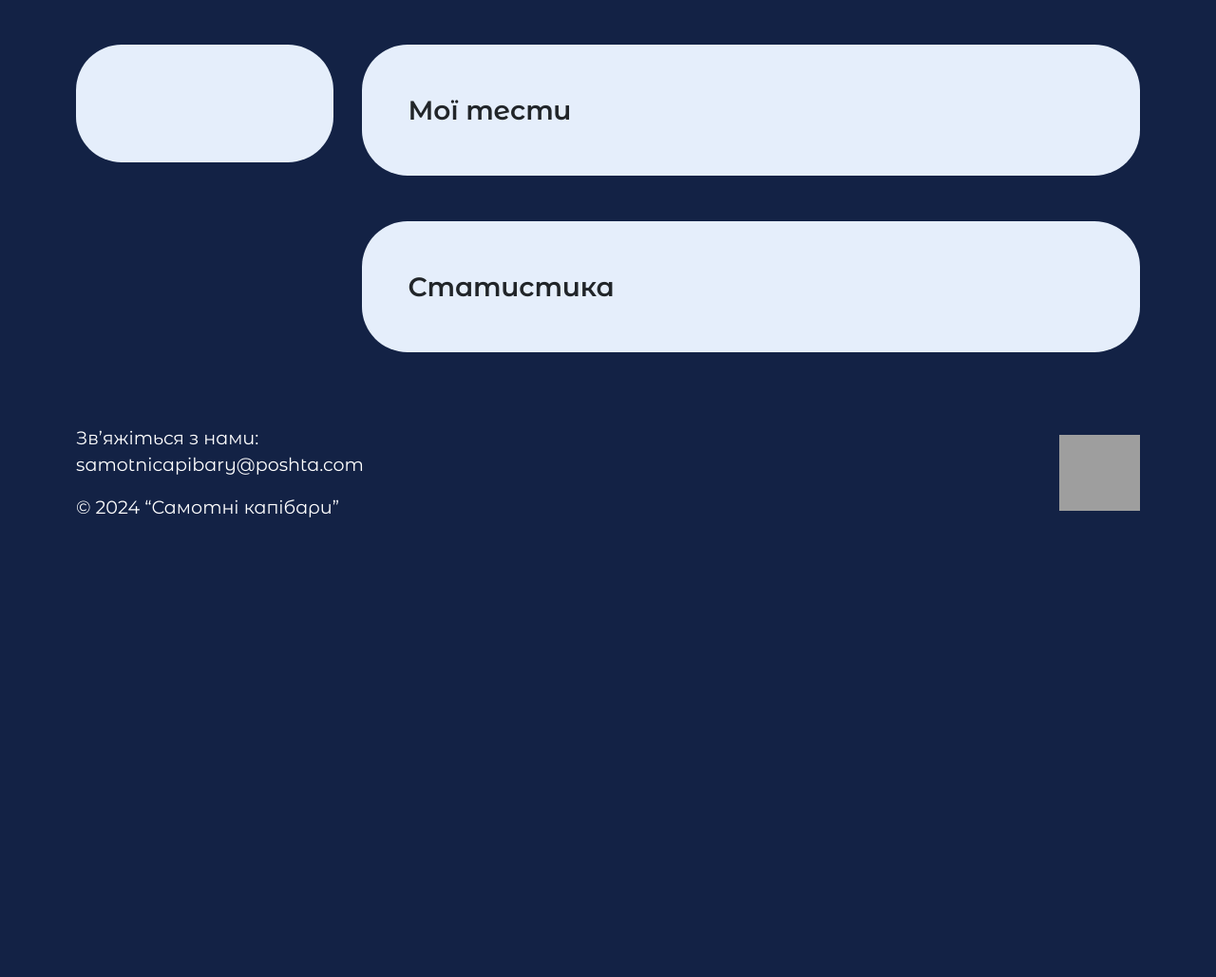
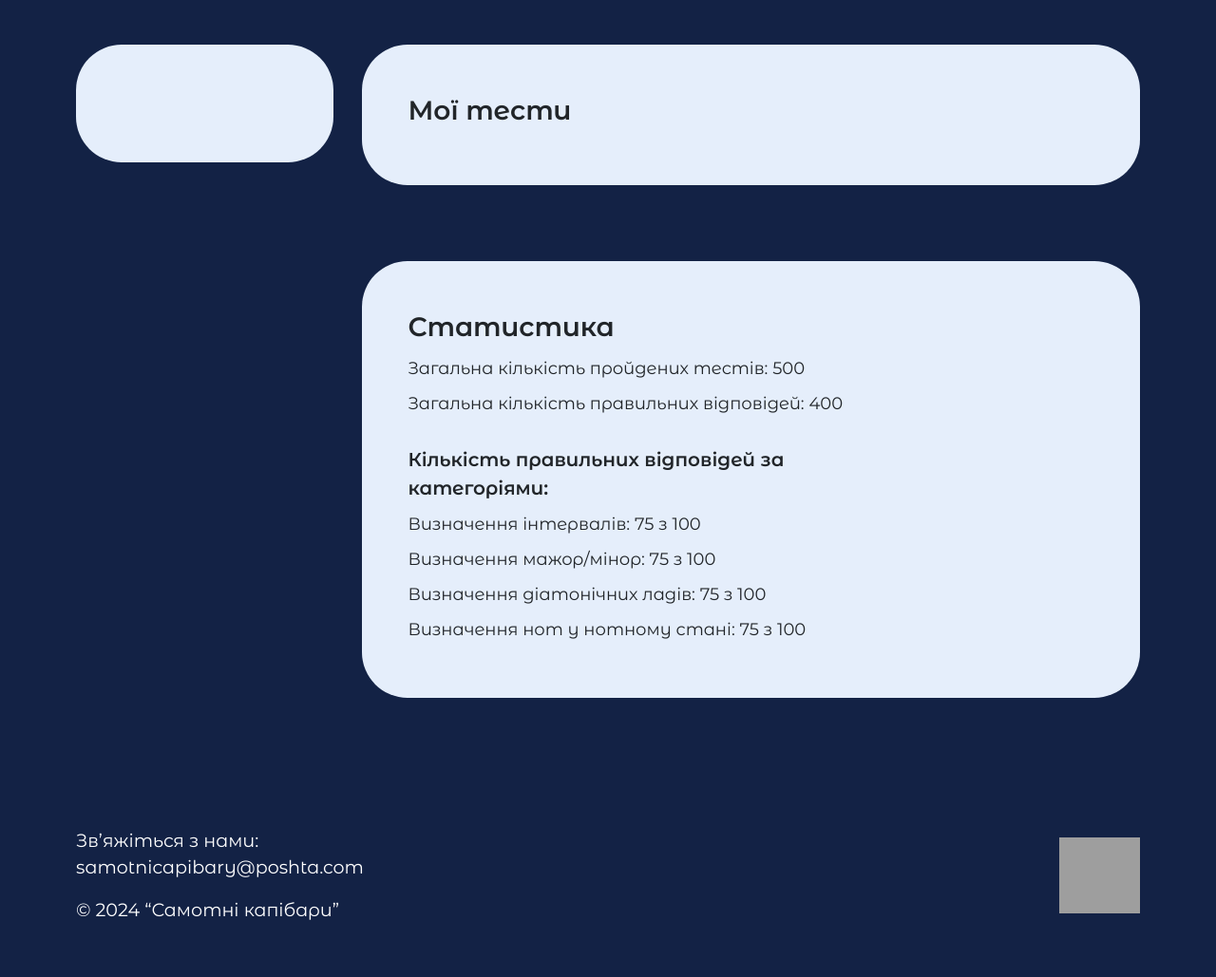
Before and after one commit to dmytryk28/yeNote, a Flask app: page /profile in a window 1280 px wide. Shown: the part 337-1366 px from the top of the page at 95% size. Before the commit the page ends 882 px from the top, so only its background shows below. Run offline with Flask 3, Linux system fonts and the light colour scheme; a map, chart or similar area stays blank; some libraries are stand-ins or nearby versions; some web fonts are replaced; grey boxes are pictures that could not be loaded.

Commit message:
profile statistic

```diff
--- a/website/static/js/profile.js
+++ b/website/static/js/profile.js
@@ -1,2 +1,44 @@
 const user = JSON.parse(localStorage.getItem('user'))
 document.getElementById('role').innerHTML = user.role;
+
+
+const data = [
+    { value: 100, color: 'rgba(255,60,96,0.7)' },
+    { value: 400, color: 'rgba(105,235,54,0.7)' },
+];
+
+const canvas = document.getElementById('myPieChart');
+const ctx = canvas.getContext('2d');
+const totalValue = data.reduce((acc, item) => acc + item.value, 0);
+let startAngle = 0;
+
+data.forEach(item => {
+    const sliceAngle = 2 * Math.PI * item.value / totalValue;
+    const slicePercentage = ((item.value / totalValue) * 100).toFixed(1);
+
+    const distance = Math.min(canvas.width / 2, canvas.height / 2) * 0.8;
+    let textX = canvas.width / 2 + (Math.cos(startAngle + sliceAngle / 2) * distance);
+    let textY = canvas.height / 2 + (Math.sin(startAngle + sliceAngle / 2) * distance);
+
+
+    if (item.color === 'rgba(255,60,96,0.7)') {
+        textX = 400;// Червоний сегмент
+        textY = 500; // Зміщуємо текст вниз
+    } else if (item.color === 'rgba(105,235,54,0.7)') {
+        textX = 0;
+        textY = 30;
+    }
+
+    ctx.beginPath();
+    ctx.moveTo(canvas.width / 2, canvas.height / 2);
+    ctx.arc(canvas.width / 2, canvas.height / 2, Math.min(canvas.width / 2, canvas.height / 2), startAngle, startAngle + sliceAngle);
+    ctx.closePath();
+    ctx.fillStyle = item.color;
+    ctx.fill();
+
+    ctx.fillStyle = '#132243';
+    ctx.font = '36px Arial';
+    ctx.fillText(`${slicePercentage}%`, textX, textY);
+
+    startAngle += sliceAngle;
+});
--- a/website/static/style.css
+++ b/website/static/style.css
@@ -5,7 +5,7 @@
 }
 
 
-html{
+html {
     width: 100%;
     height: 100%;
     overflow-x: hidden;
@@ -593,7 +593,7 @@ section .option_list .option {
     position: absolute;
     background-color: rgba(255, 255, 255, 0.49);
     width: 90%;
-    box-shadow: 0px 8px 16px 0px rgba(0,0,0,0.2);
+    box-shadow: 0px 8px 16px 0px rgba(0, 0, 0, 0.2);
     z-index: 1;
     opacity: 0;
     max-height: 0;
@@ -615,7 +615,7 @@ section .option_list .option {
     max-height: 600px;
 }
 
-.dropdown-content p, .dropdown-content a{
+.dropdown-content p, .dropdown-content a {
     color: black;
     padding: 12px 16px;
     display: block;
@@ -648,20 +648,41 @@ section .option_list .option {
 }
 
 
-.left-container p, .info p {
+.left-container p, .info .name {
     font-size: 28px;
     font-weight: 600;
     margin-bottom: 0;
+}
+
+.info .name-1 {
+    padding-top: 20px;
+    font-size: 20px;
+    font-weight: 600;
 }
 
 .left-container .poshta {
     font-size: 18px;
 }
 
-.right-container{
+.right-container {
     width: 100%;
 }
 
-.info {
-margin-bottom: 20px;
+.right-container {
+    font-size: 18px;
 }
+
+.right-container .name {
+    margin-bottom: 10px;
+}
+
+.info p {
+    margin-bottom: 10px;
+}
+
+canvas {
+    width: 250px;
+    height: 250px;
+    display: block;
+    margin: 0;
+}
--- a/website/templates/profile.html
+++ b/website/templates/profile.html
@@ -11,15 +11,40 @@
     </div>
     <div class="right-container">
         <div class="info">
-            <p>
+            <p class="name">
                 Мої тести
             </p>
         </div>
-        <div class="info">
-            <p>
-                Статистика
-            </p>
-        </div>
+        <div class="info" style="display: flex; flex-direction: row; align-items: center">
+            <div style="width: 70%;">
+                <p class="name">
+                    Статистика
+                </p>
+                <p>
+                    Загальна кількість пройдених тестів: 500
+                </p>
+                <p>
+                    Загальна кількість правильних відповідей: 400
+                </p>
+                <p class="name-1">
+                    Кількість правильних відповідей за категоріями:
+                </p>
+                <p>
+                    Визначення інтервалів: 75 з 100
+                </p>
+                <p>
+                    Визначення мажор/мінор: 75 з 100
+                </p>
+                <p>
+                    Визначення діатонічних ладів: 75 з 100
+                </p>
+                <p>
+                    Визначення нот у нотному стані: 75 з 100
+                </p>
+                </div>
+                <canvas id="myPieChart" width="500" height="500"></canvas>
+            </div>
+
     </div>
 </div>
 </body>
```
